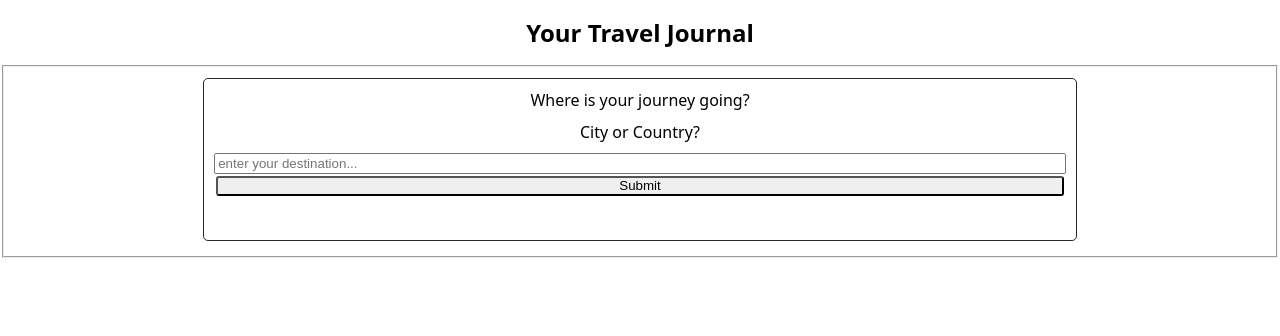
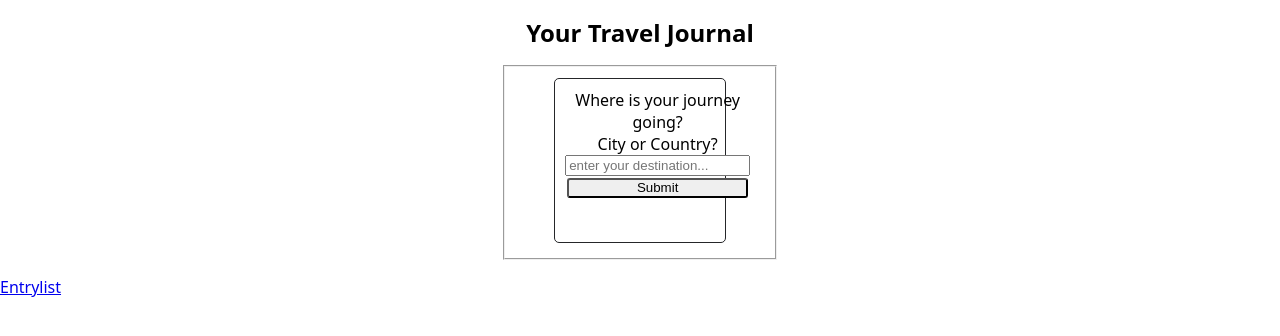
Before and after one commit to IrisHerholz/capstone-project, a Next.js app: page / in a window 1280 px wide. Shown: the top 336 px of the page. Built offline with nearby package versions, Linux system fonts and the light colour scheme.

Commit message:
added entrylist link und entryLisPage

```diff
--- a/pages/index.js
+++ b/pages/index.js
@@ -1,36 +1,12 @@
 import styled from "styled-components";
 import { useState } from "react";
+import Link from "next/link";
 
-export default function Landingpage() {
-  const [output, setOutput] = useState("");
-  const handleSubmit = (event) => {
-    event.preventDefault();
-    const entry = event.target.elements.text.value;
-    setOutput(entry);
-  };
-  return (
-    <>
-      <container>
-        <Title>Your Travel Journal</Title>
-        <fieldset>
-          <Form onSubmit={handleSubmit}>
-            <legend>Where is your journey going?</legend>
-            <Label htmlFor="text">City or Country?</Label>
-            <input
-              type="text"
-              required
-              id="text"
-              name="text"
-              placeholder="enter your destination..."
-            />
-            <Button type="submit">Submit</Button>
-            <p>{output}</p>
-          </Form>
-        </fieldset>
-      </container>
-    </>
-  );
-}
+const Container = styled.div`
+  display: flex;
+  flex-direction: column;
+  align-items: center;
+`;
 
 const Title = styled.h1`
   font-size: 1.5em;
@@ -60,3 +36,37 @@
   margin: 2px;
   padding: 0.5px;
 `;
+
+export default function Landingpage() {
+  const [output, setOutput] = useState("");
+  const handleSubmit = (event) => {
+    event.preventDefault();
+    const entry = event.target.elements.text.value;
+    setOutput(entry);
+  };
+  return (
+    <>
+      <Container>
+        <Title>Your Travel Journal</Title>
+        <fieldset>
+          <Form onSubmit={handleSubmit}>
+            <legend>Where is your journey going?</legend>
+            <label htmlFor="text">City or Country?</label>
+            <input
+              type="text"
+              required
+              id="text"
+              name="text"
+              placeholder="enter your destination..."
+            />
+            <Button type="submit">Submit</Button>
+            <p>{output}</p>
+          </Form>
+        </fieldset>
+      </Container>
+      <Link href="/">
+        <p>Entrylist</p>
+      </Link>
+    </>
+  );
+}
```
Also changed, not shown: pages/EntryListPage/index.js (added, +14 -0 lines).
